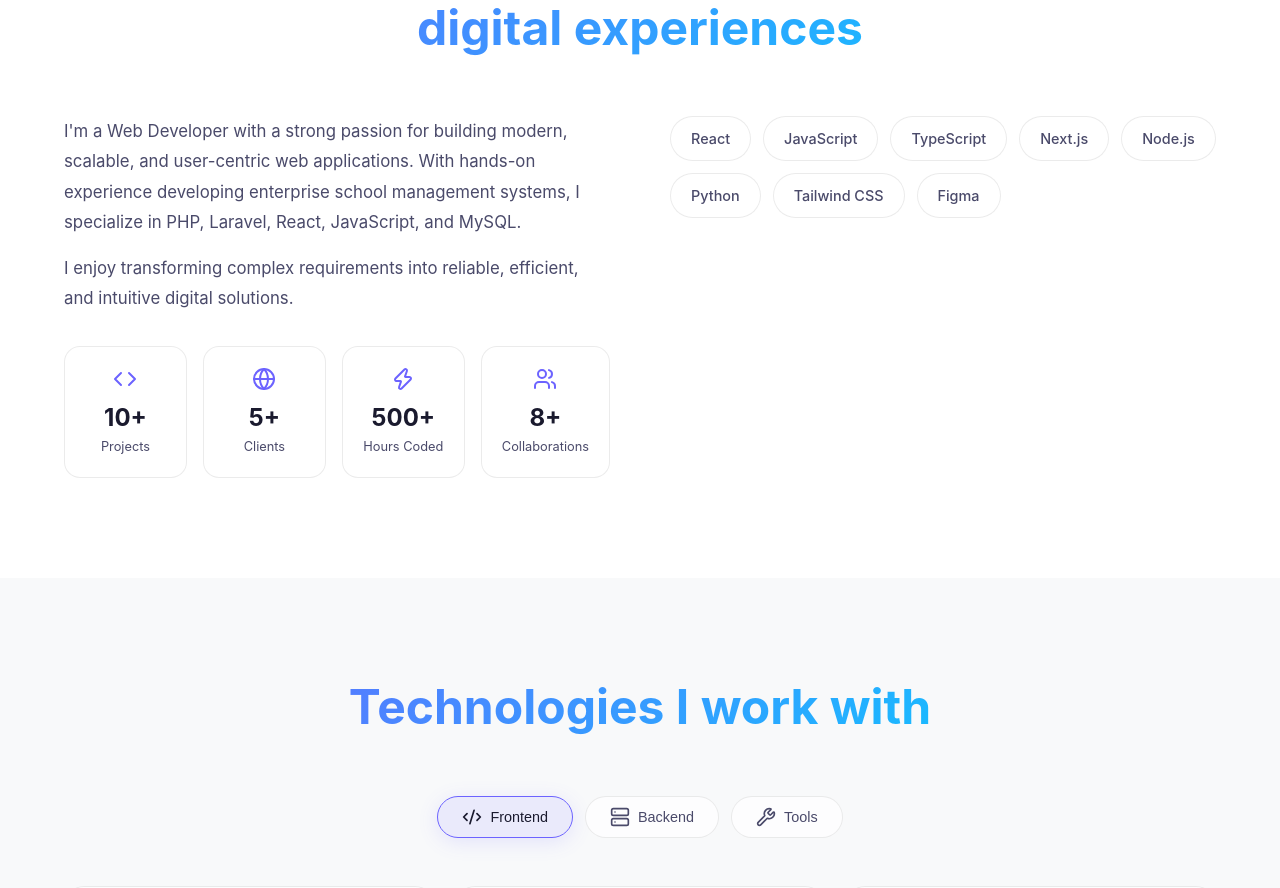
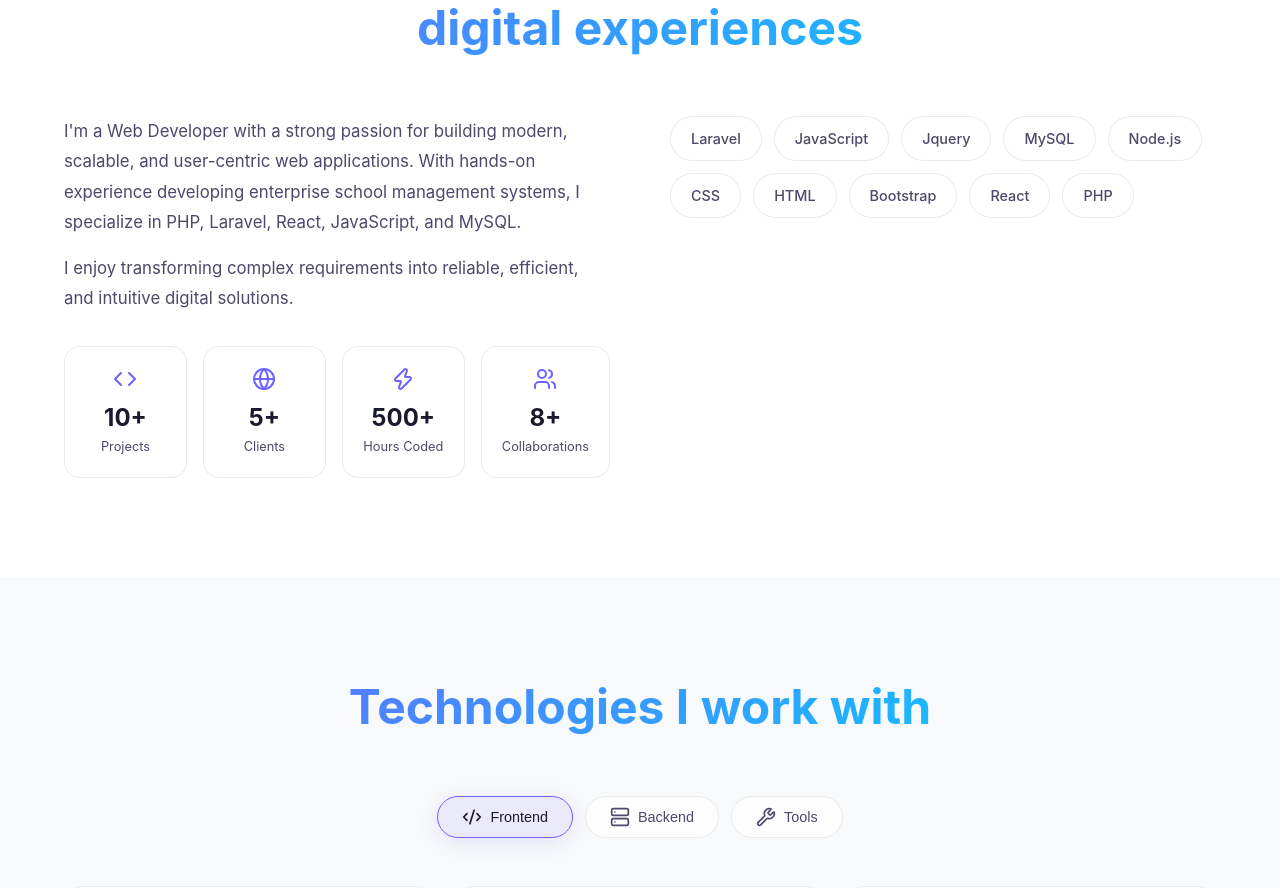
Before and after one commit to Vin0210/ElvinPortfolio, a React (Vite) app: page / in a window 1280 px wide. Shown: the part 959-1847 px from the top of the page. Built offline with nearby package versions, Linux system fonts and the light colour scheme.

Commit message:
Update About.jsx

```diff
--- a/src/components/About.jsx
+++ b/src/components/About.jsx
@@ -59,7 +59,7 @@ const About = () => {
             transition={{ duration: 0.6, delay: 0.2 }}
           >
             <div className="skill-tags">
-              {['React', 'JavaScript', 'TypeScript', 'Next.js', 'Node.js', 'Python', 'Tailwind CSS', 'Figma'].map((skill, index) => (
+              {['Laravel', 'JavaScript', 'Jquery', 'MySQL', 'Node.js', 'CSS', 'HTML', 'Bootstrap', 'React', 'PHP'].map((skill, index) => (
                 <motion.span
                   key={skill}
                   className="skill-tag"
```
